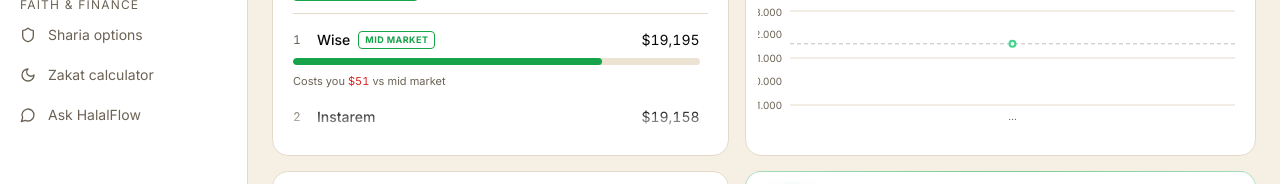
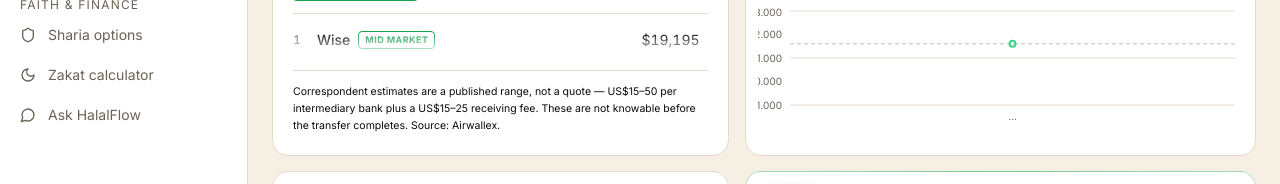
Before and after one commit to abdulrahmanzrein/fxhedge, a Next.js app in the folder fxhedge/: page /dashboard in a window 1280 px wide. Shown: the part 304-488 px from the top of the page. Built offline with nearby package versions, Linux system fonts and the light colour scheme; no server answers.

Commit message:
feat(dashboard): flag the correspondent fees bank quotes omit
The brief's opening claim is that intermediary and receiving-bank charges only
become visible after a payment completes. Bank rows now say so, with a sourced
range, while money-transfer providers correctly show nothing.

```diff
--- a/fxhedge/app/(app)/dashboard/page.tsx
+++ b/fxhedge/app/(app)/dashboard/page.tsx
@@ -7,6 +7,11 @@
 import { useAppData } from "@/hooks/use-app-data";
 import { useUser } from "@/hooks/use-user";
 import { VerdictStrip } from "@/components/dashboard/verdict-strip";
+import {
+  estimateCorrespondentFees,
+  PER_HOP_USD,
+  BENEFICIARY_USD,
+} from "@/lib/correspondent-fees";
 import {
   AreaChart, Area, XAxis, YAxis, Tooltip, ResponsiveContainer,
   CartesianGrid, ReferenceLine,
@@ -339,6 +344,21 @@
                     )}
                   </div>
 
+                  {(() => {
+                    const est = estimateCorrespondentFees(p.provider_type);
+                    if (!est) return null;
+                    return (
+                      <p
+                        className="text-[11px] leading-relaxed"
+                        style={{ color: "var(--color-warning)" }}
+                      >
+                        Bank wire — your supplier may receive US${est.minUsd}–{est.maxUsd} less
+                        than shown. It passes through {est.hopsMin}–{est.hopsMax} correspondent
+                        banks, each deducting a fee the quote cannot see.
+                      </p>
+                    );
+                  })()}
+
                   {open && (
                     <p className="rounded-lg bg-[var(--color-muted)] px-3 py-2 text-[11px] leading-relaxed text-[var(--color-muted-fg)]">
                       {DESCRIPTIONS[p.name] ?? "Provider quote from Wise Comparison API."}
@@ -348,6 +368,13 @@
               );
             })}
           </ul>
+
+          <p className="mt-3 shrink-0 border-t border-[var(--color-border)] pt-3 text-[10.5px] leading-relaxed text-[var(--color-dim)]">
+            Correspondent estimates are a published range, not a quote —
+            US${PER_HOP_USD.min}–{PER_HOP_USD.max} per intermediary bank plus a
+            US${BENEFICIARY_USD.min}–{BENEFICIARY_USD.max} receiving fee. These are
+            not knowable before the transfer completes. Source: Airwallex.
+          </p>
         </section>
 
         {/* 2 — Best provider net + rate history */}
```
